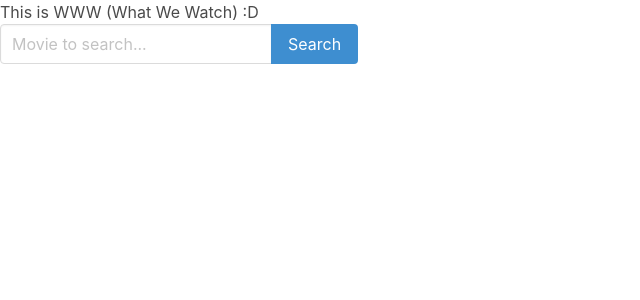
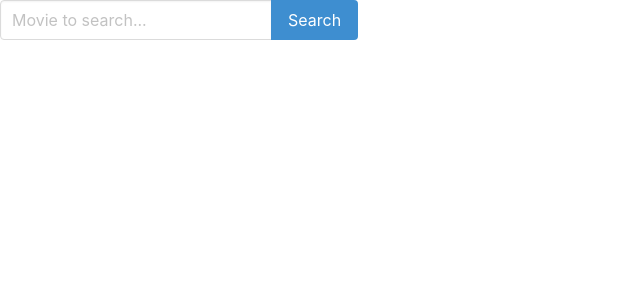
Before and after one commit to Laboratoria/GDL004-movie-challenge, a React (Create React App) app: page / in a window 1280 px wide. Shown: the top 300 px of the page, without its empty margins (0-640 px from the left). Built offline with nearby package versions, Linux system fonts and the light colour scheme.

Commit message:
I delete de message

```diff
--- a/src/App.js
+++ b/src/App.js
@@ -1,6 +1,5 @@
 import React from 'react';
 import { SearchForm } from './components/SearchForm'
-
 import 'bulma/css/bulma.css'
 
 function App() {
@@ -8,7 +7,6 @@ function App() {
     <div className="App">
       <header className="App-header">
       </header>
-      <h1>This is WWW (What We Watch) :D</h1>
       <SearchForm/>
     </div>
   );
```
